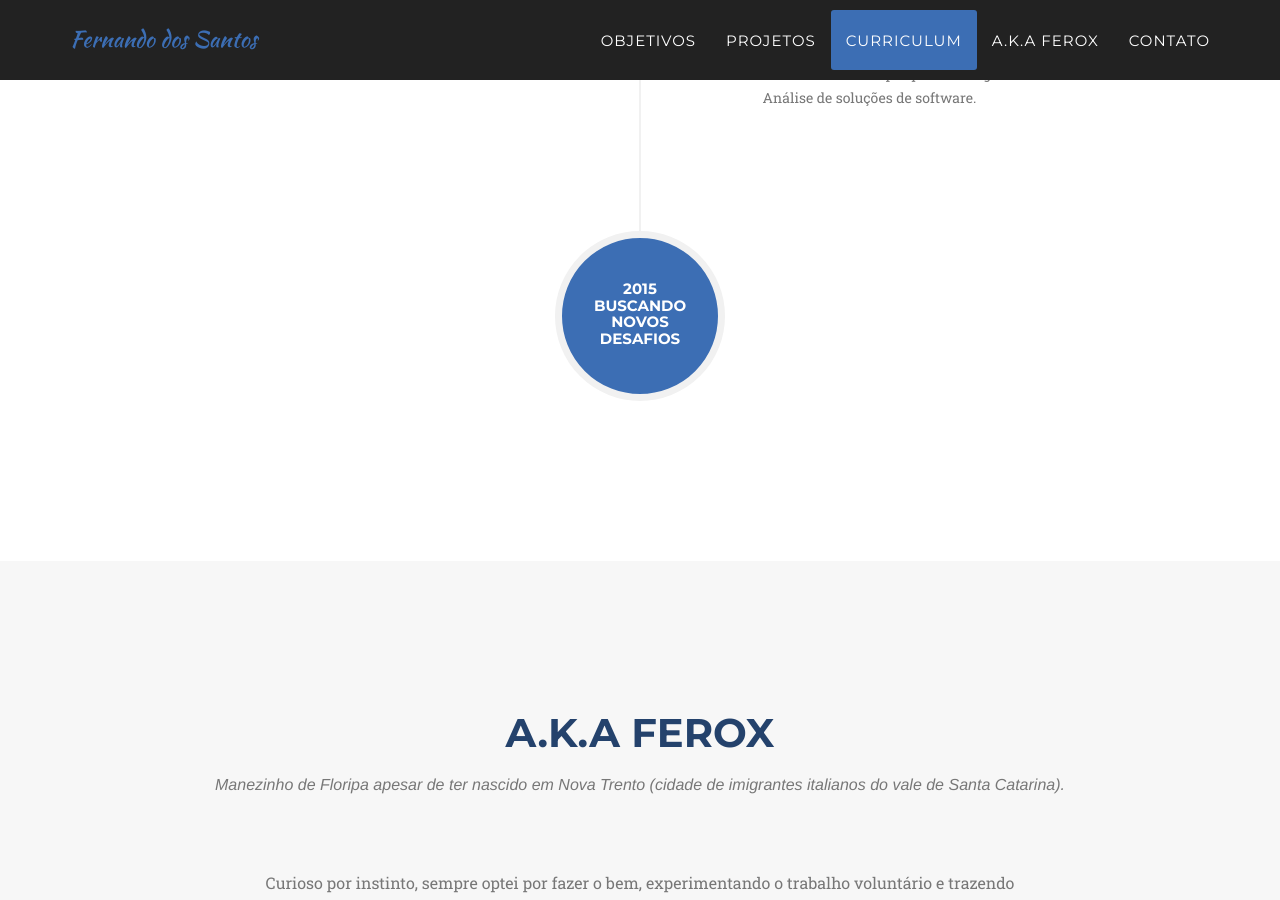
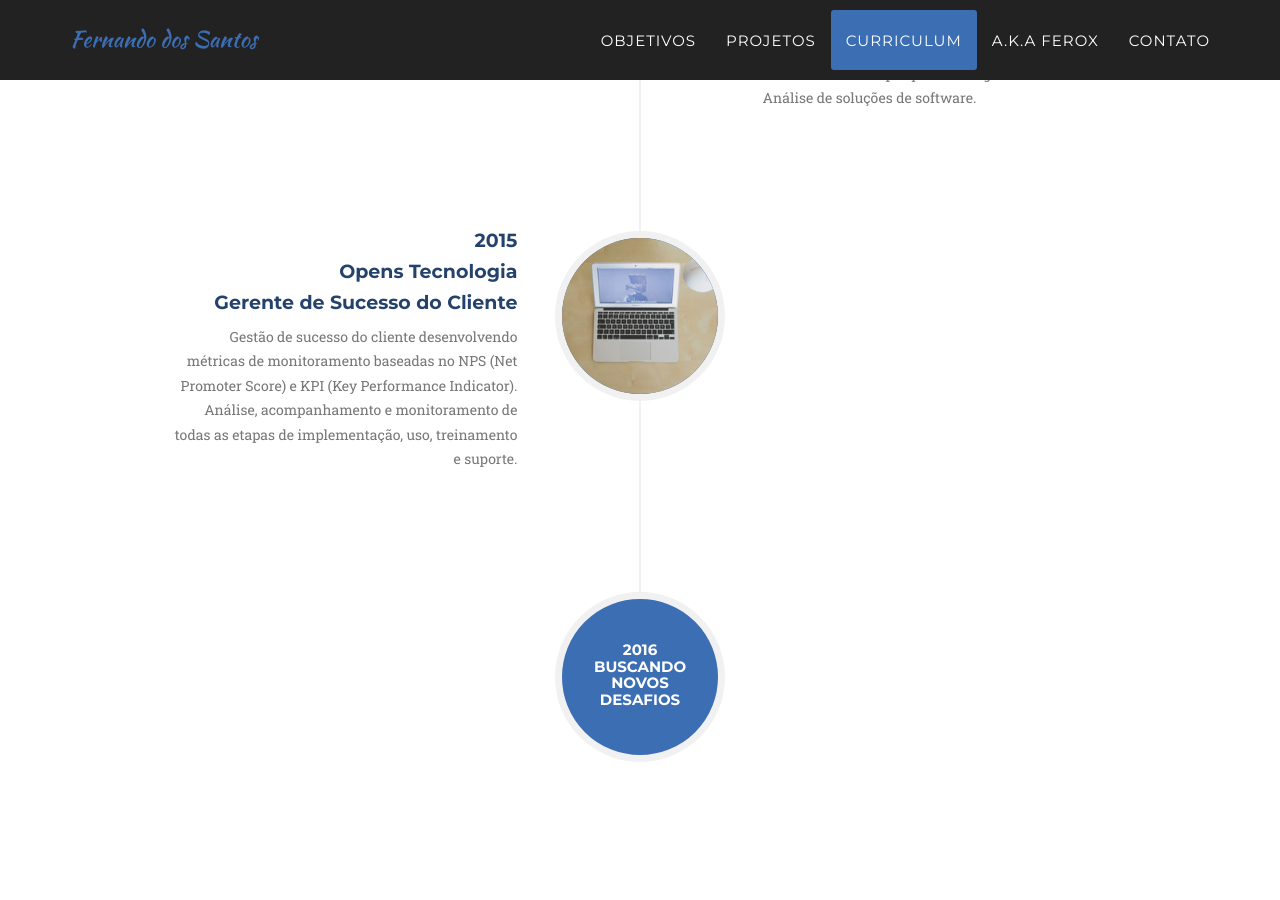
Before and after one commit to ferox/ferox.github.io, a Jekyll site: the page built from index.html, in a window 1280 px wide and 900 px high, scrolled down 5846 px. Built offline with Jekyll 4.4.1, drawn with Linux system fonts in a browser that asks for light colours; some web fonts are replaced.

Commit message:
Alterações no Curriculum

```diff
--- a/_includes/about.html
+++ b/_includes/about.html
@@ -147,11 +147,27 @@
                                 </div>
                             </div>
                         </li>
+                        <li>
+                            <div class="timeline-image">
+                                <img class="img-circle img-responsive" src="img/about/3.jpg" alt="">
+                            </div>
+                            <div class="timeline-panel">
+                                <div class="timeline-heading">
+                                    <h4>2015</h4>
+                                    <h4 class="subheading">Opens Tecnologia</h4>
+                                    <h4 class="subheading">Gerente de Sucesso do Cliente</h4>
+                                </div>
+                                <div class="timeline-body">
+                                    <p class="text-muted">Gestão de sucesso do cliente desenvolvendo métricas de monitoramento baseadas no NPS (Net Promoter Score) e KPI (Key Performance Indicator). </p>
+                                    <p class="text-muted">Análise,   acompanhamento   e   monitoramento   de   todas   as   etapas   de   implementação, uso, treinamento e suporte.</p>
+                                </div>
+                            </div>
+                        </li>
                         <li class="timeline-inverted">
                             <div class="timeline-image">
                                 <h5>
 				    <br>
-				    <br>2015
+				    <br>2016
                                     <br>Buscando
                                     <br>novos
                                     <br>desafios</h5>
```
